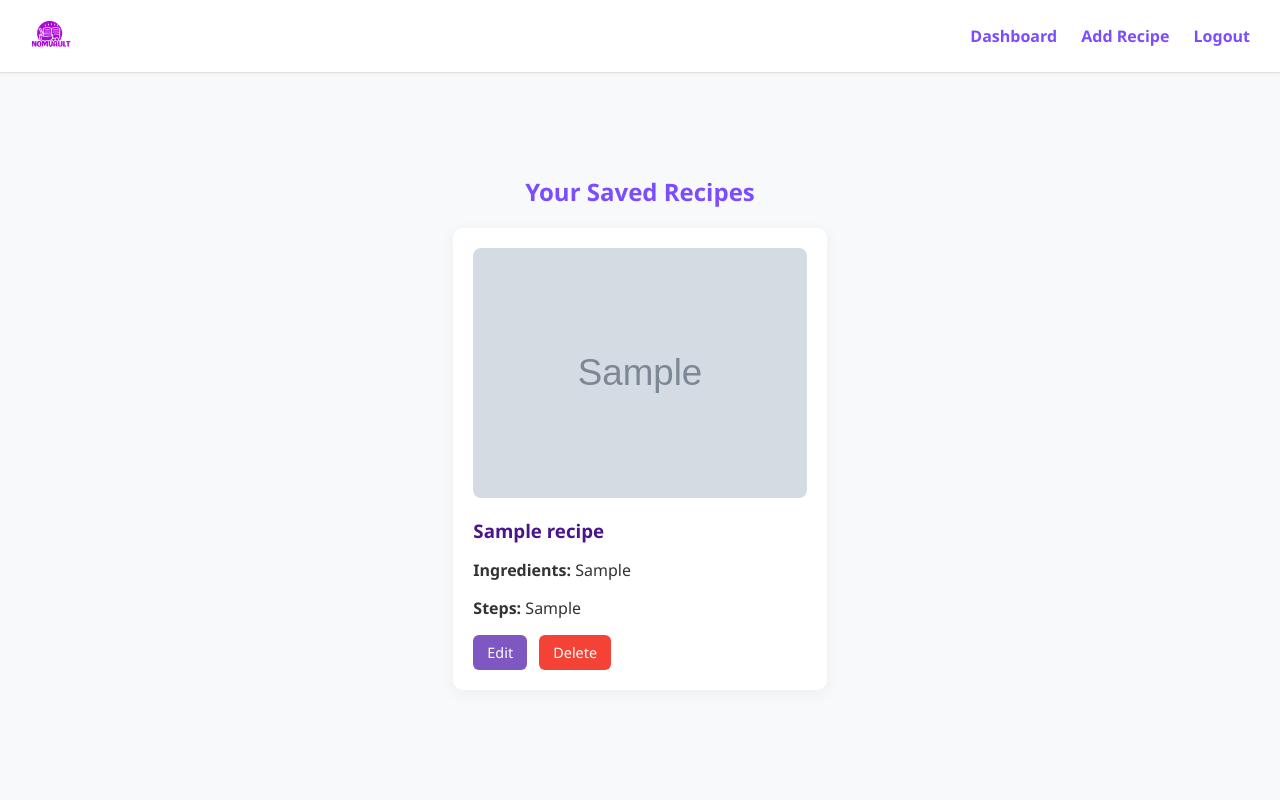
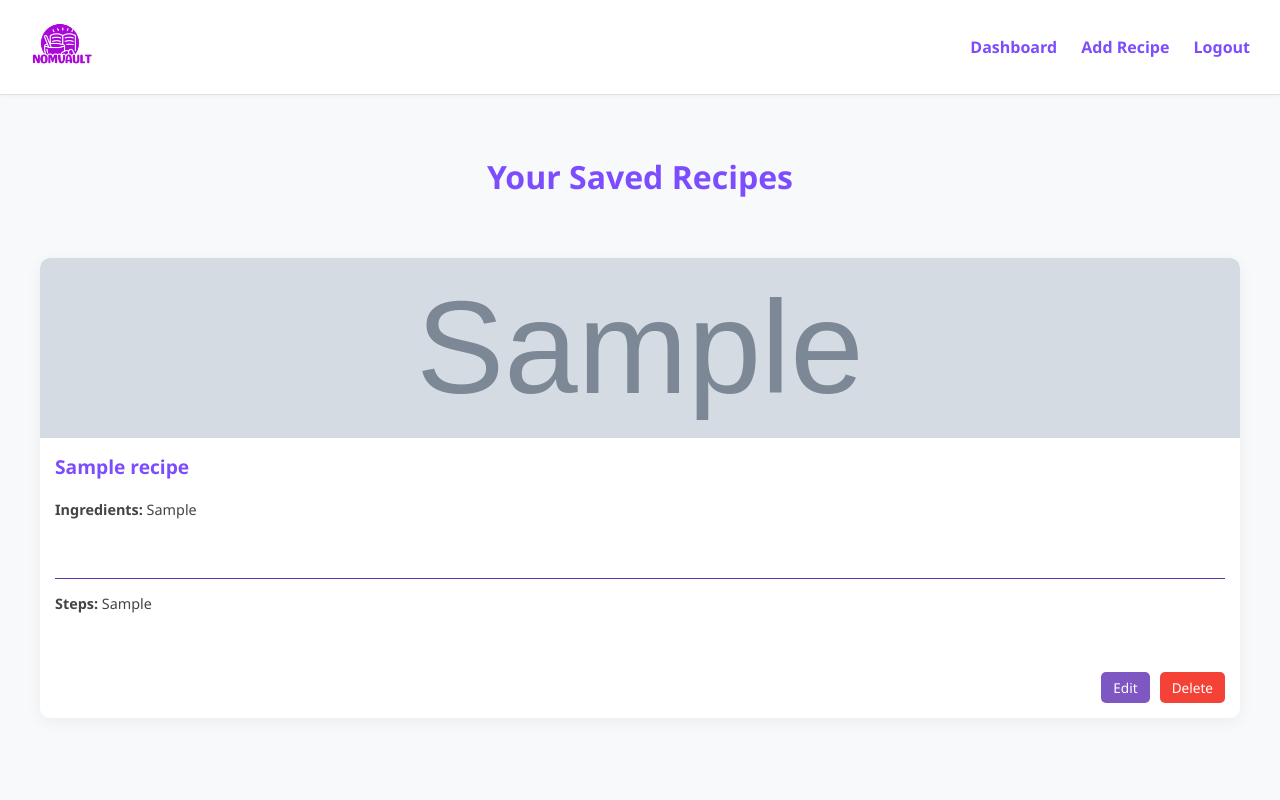
Before and after one commit to kylaandrade/NomVault, a PHP site: page /dashboard.php in a window 1280 px wide. Run offline with PHP 8.4, Linux system fonts and the light colour scheme; the visitor is signed in with stand-in values (Sample User, id 1); tables that the repository leaves empty or names only in its code hold one stand-in row (values such as "Sample post"); grey boxes marked "Sample" are stand-in pictures.

Commit message:
fixed card containers and logo

```diff
--- a/css/style.css
+++ b/css/style.css
@@ -21,7 +21,7 @@ header {
 }
 
 .logo {
-  height: 42px;
+  height: 64px;
 }
 
 nav a {
@@ -31,6 +31,7 @@ nav a {
   font-weight: 600;
   transition: color 0.3s;
 }
+
 nav a:hover {
   color: #4a148c;
 }
@@ -40,6 +41,8 @@ nav a:hover {
   justify-content: center;
   align-items: center;
   min-height: 80vh;
+  padding: 20px;
+  flex-direction: column;
 }
 
 .auth-form {
@@ -63,7 +66,8 @@ nav a:hover {
   margin-bottom: 25px;
 }
 
-.auth-form input {
+.auth-form input,
+.auth-form textarea {
   width: 100%;
   padding: 12px;
   margin: 10px 0;
@@ -71,8 +75,12 @@ nav a:hover {
   border-radius: 6px;
   font-size: 1rem;
   transition: border 0.3s;
+  font-family: inherit;
+  resize: vertical;
 }
-.auth-form input:focus {
+
+.auth-form input:focus,
+.auth-form textarea:focus {
   border-color: var(--primary);
   outline: none;
 }
@@ -89,6 +97,7 @@ nav a:hover {
   margin-top: 10px;
   transition: background 0.3s;
 }
+
 .auth-form button:hover {
   background: #5e35b1;
 }
@@ -100,57 +109,115 @@ nav a:hover {
 }
 
 .cards {
-  flex-direction: column;
   padding: 40px;
+  display: grid;
+  grid-template-columns: repeat(auto-fit, minmax(280px, 1fr));
+  gap: 20px;
+  width: 100%;
+  max-width: 1200px;
 }
+
 .cards h2 {
-  margin-bottom: 20px;
+  text-align: center;
+  font-size: 1.8rem;
   color: var(--primary);
+  margin-bottom: 30px;
+  grid-column: 1 / -1;
 }
+
 .recipe-card {
   background: #fff;
   border-radius: 10px;
   box-shadow: 0 4px 16px rgba(0,0,0,0.05);
-  padding: 20px;
-  margin-bottom: 20px;
+  overflow: hidden;
+  display: flex;
+  flex-direction: column;
+  height: 460px;
+  transition: transform 0.3s ease;
 }
+
+.recipe-card:hover {
+  transform: translateY(-4px);
+}
+
 .recipe-card img {
   width: 100%;
-  max-height: 250px;
+  height: 180px;
   object-fit: cover;
-  border-radius: 8px;
-  margin-bottom: 15px;
 }
+
 .recipe-card h3 {
-  margin: 0 0 10px;
-  color: #4a148c;
+  margin: 15px;
+  font-size: 1.2rem;
+  color: var(--primary);
+  flex-shrink: 0;
 }
-.actions {
-  margin-top: 15px;
+
+.recipe-card p {
+  font-size: 0.9rem;
+  color: #444;
+  margin: 5px 15px;
+  overflow: hidden;
+  flex-grow: 1;
+  overflow-y: auto;
+  max-height: 130px;
 }
+
+.recipe-card p::-webkit-scrollbar {
+  width: 6px;
+}
+
+.recipe-card p::-webkit-scrollbar-thumb {
+  background: #ccc;
+  border-radius: 3px;
+}
+
+.recipe-card .actions {
+  margin: 10px 15px 15px;
+  flex-shrink: 0;
+  display: flex;
+  justify-content: flex-end;
+  gap: 10px;
+}
+
 .actions .btn {
+  padding: 6px 12px;
+  font-size: 0.85rem;
   text-decoration: none;
-  padding: 8px 14px;
-  border-radius: 6px;
-  font-size: 0.9rem;
-  margin-right: 8px;
-  display: inline-block;
+  border-radius: 5px;
+  transition: background 0.3s;
 }
+
 .btn.edit {
   background: #7e57c2;
   color: white;
 }
+
 .btn.edit:hover {
   background: #5e35b1;
 }
+
 .btn.delete {
   background: #f44336;
   color: white;
 }
+
 .btn.delete:hover {
   background: #d32f2f;
 }
-textarea {
-  resize: vertical;
-  font-family: inherit;
+
+.dashboard-heading {
+  font-size: 2rem;
+  color: var(--primary);
+  text-align: center;
+  margin-top: 40px;
+  margin-bottom: 20px;
+  width: 100%;
 }
+
+.divider {
+  border: none;
+  height: 1px;
+  background: #5e35b1;
+  margin: 10px 15px;
+}
--- a/dashboard.php
+++ b/dashboard.php
@@ -28,8 +28,9 @@ $result = $stmt->get_result();
         <a href="logout.php">Logout</a>
     </nav>
 </header>
-<div class="container cards">
-    <h2>Your Saved Recipes</h2>
+<div class="container">
+    <h2 class="dashboard-heading">Your Saved Recipes</h2>
+    <div class="cards">
         <?php while ($row = $result->fetch_assoc()): ?>
             <div class="recipe-card">
                 <?php if ($row['photo']): ?>
@@ -37,13 +38,15 @@ $result = $stmt->get_result();
                 <?php endif; ?>
                 <h3><?= htmlspecialchars($row['title']) ?></h3>
                 <p><strong>Ingredients:</strong> <?= nl2br(htmlspecialchars($row['ingredients'])) ?></p>
+                <hr class="divider">
                 <p><strong>Steps:</strong> <?= nl2br(htmlspecialchars($row['steps'])) ?></p>
                 <div class="actions">
                     <a href="edit_recipe.php?id=<?= $row['id'] ?>" class="btn edit">Edit</a>
-                <a href="delete_recipe.php?id=<?= $row['id'] ?>" class="btn delete" onclick="return confirm('Are you sure you want to delete this recipe?')">Delete</a>
+                    <a href="delete_recipe.php?id=<?= $row['id'] ?>" class="btn delete" onclick="return confirm('Delete this recipe?')">Delete</a>
                 </div>
             </div>
         <?php endwhile; ?>
     </div>
+</div>
 </body>
 </html>
```
Also changed, not shown: uploads/68748268d7698_Smores-Cupcakes-2.jpg (added). Lines whose indentation alone changed are shown as unchanged.
